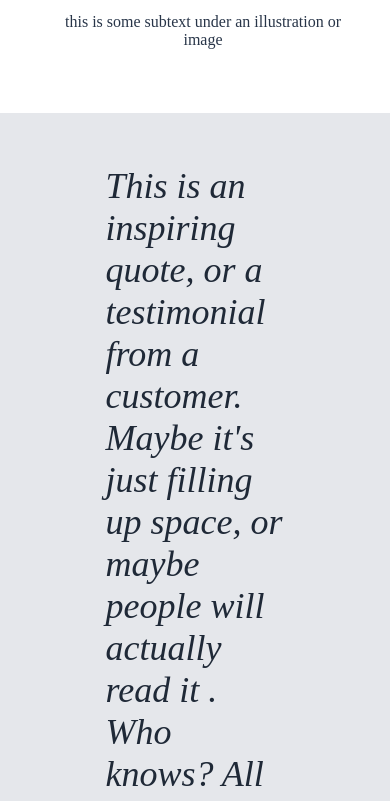
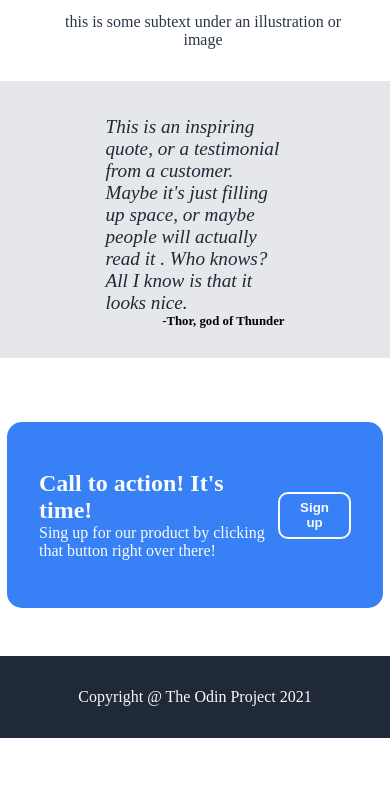
Before and after one commit to john-coderpro/odin-landing-page, a website: page index.html in a window 390 px wide. Shown: the part 1343-2144 px from the top of the page. After the commit the page ends 2081 px from the top, so only its background shows below. Drawn offline with Linux system fonts and the light colour scheme.

Commit message:
Make the block quote text responsive

```diff
--- a/sass/style.scss
+++ b/sass/style.scss
@@ -170,17 +170,28 @@ body {
     }
 }
 .blockquote__text {
-    font-size: 36px;
-    font-weight: light;
+    font-size: 2.2rem;
+    font-weight: 400;
     font-style: italic;
     margin-bottom: 0;
 }
 .blockquote__title {
     font-weight: 700;
     text-align: end;
-    font-size: 20px;
+    font-size: 1.1rem;
     margin-top:0;
     color: black
+}
+@media(max-width: 40em)  {
+    .blockquote{
+        margin: 1em 0;
+    }
+    .blockquote__text {
+        font-size: 1.2rem;
+    }
+    .blockquote__title {
+        font-size: .8rem;
+    }
 }
 .last-cta {
     width: 80vw;
```
Also changed, not shown: css/style.css.
